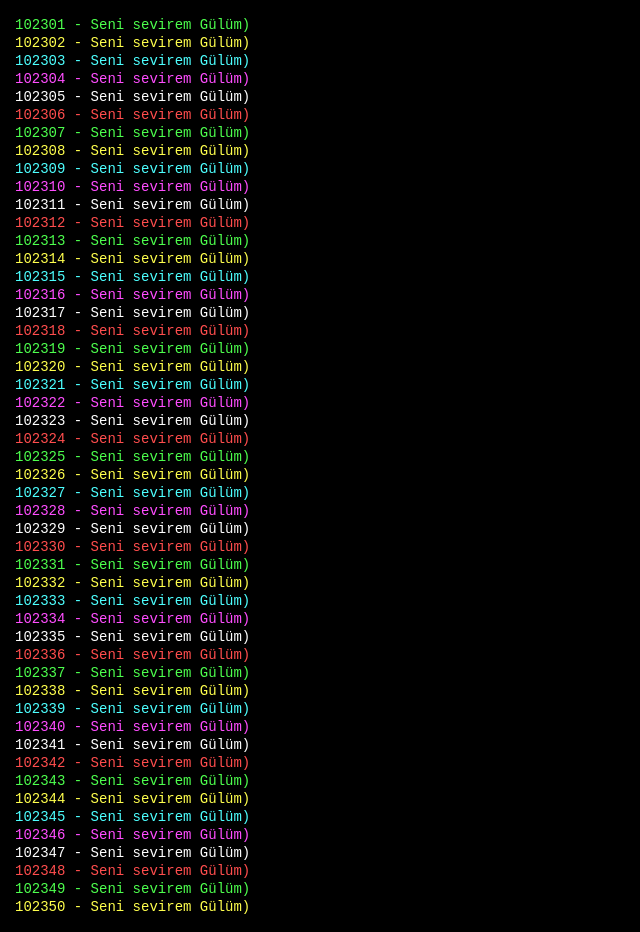
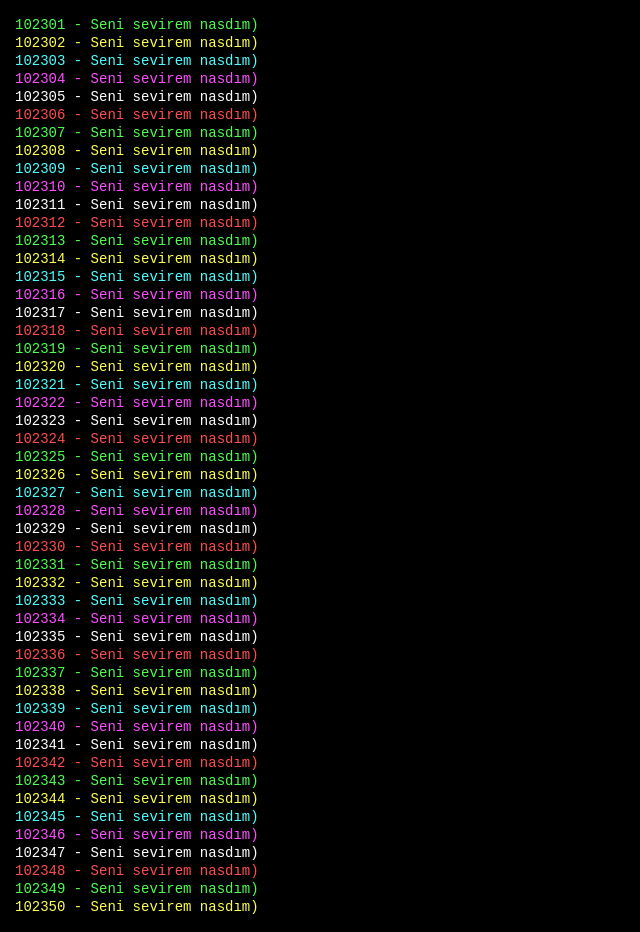
Before and after one commit to verdyevvv-creator/tds, a plain HTML site: page index.html in a window 1280 px wide. Shown: the whole page, without its empty margins (0-640 px from the left). Drawn offline with Linux system fonts and the light colour scheme.

Commit message:
Update index.html

```diff
--- a/index.html
+++ b/index.html
@@ -19,7 +19,7 @@
             const p = document.createElement('p');
             p.style.color = colors[i % colors.length];
             // İstədiyiniz yazını buraya yazın:
-            p.innerText = `${102300 + i} - Seni sevirem Gülüm)`;
+            p.innerText = `${102300 + i} - Seni sevirem nasdım)`;
 
             output.appendChild(p);
 
```
